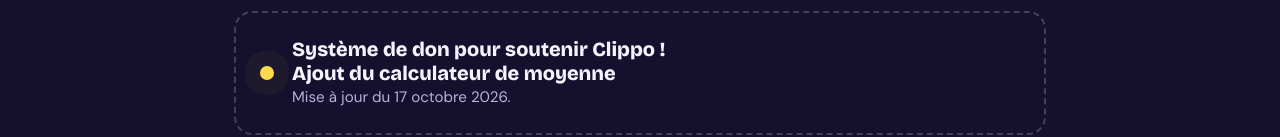
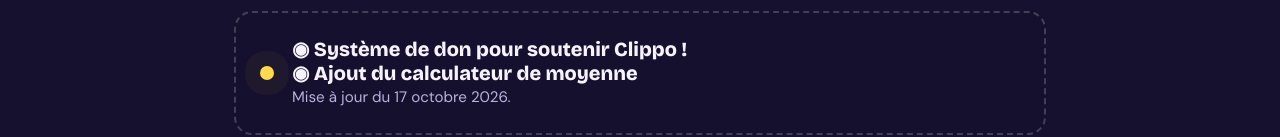
Before and after one commit to hopecorefrance18-commits/clippo, a website: page public/index.html in a window 1280 px wide. Shown: the part 1268-1405 px from the top of the page. Drawn offline with nearby package versions, Linux system fonts and the light colour scheme.

Commit message:
Update index.html

```diff
--- a/public/index.html
+++ b/public/index.html
@@ -73,8 +73,8 @@
           <div class="upd-empty">
             <span class="pulse"></span>
             <div>
-              <strong>Système de don pour soutenir Clippo !</strong>
-              <strong>Ajout du calculateur de moyenne</strong>
+              <strong>◉ Système de don pour soutenir Clippo !</strong>
+              <strong>◉ Ajout du calculateur de moyenne</strong>
 
               <small>Mise à jour du 17 octobre 2026.</small>
             </div>
```
